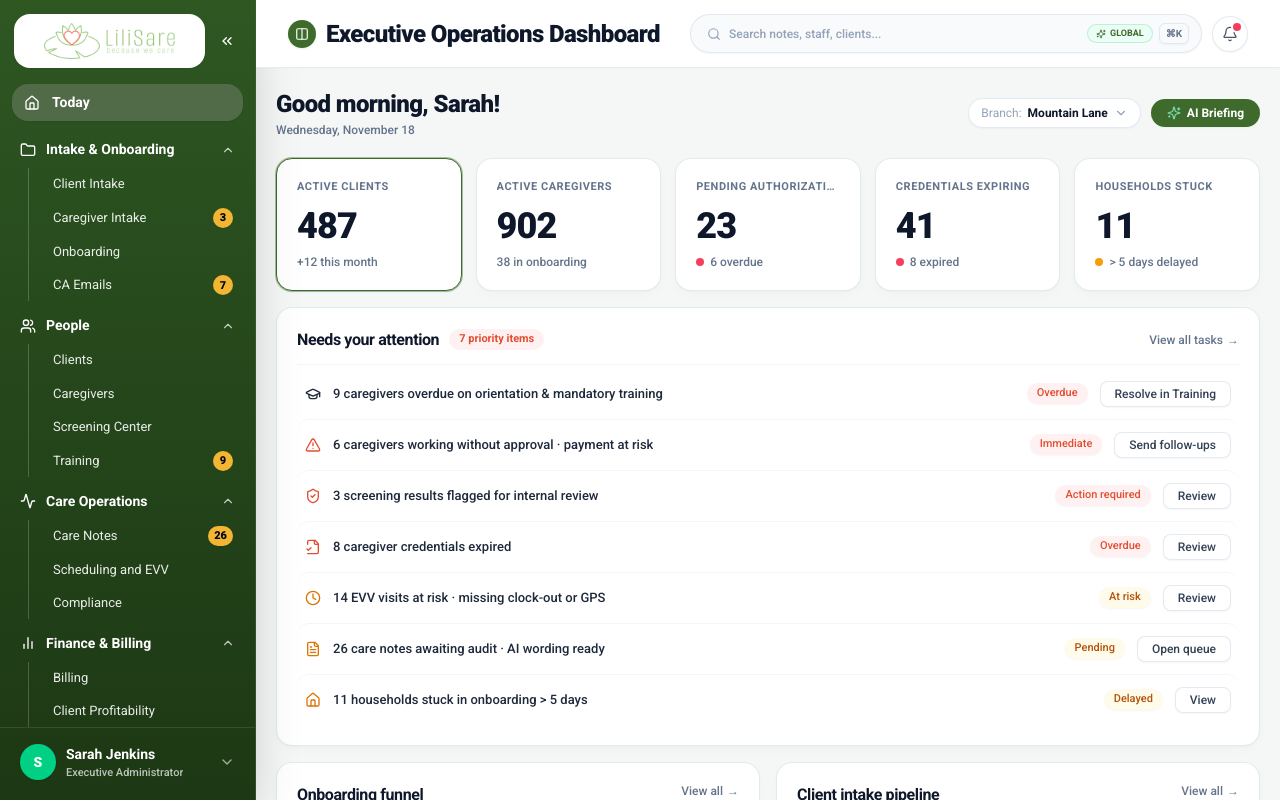
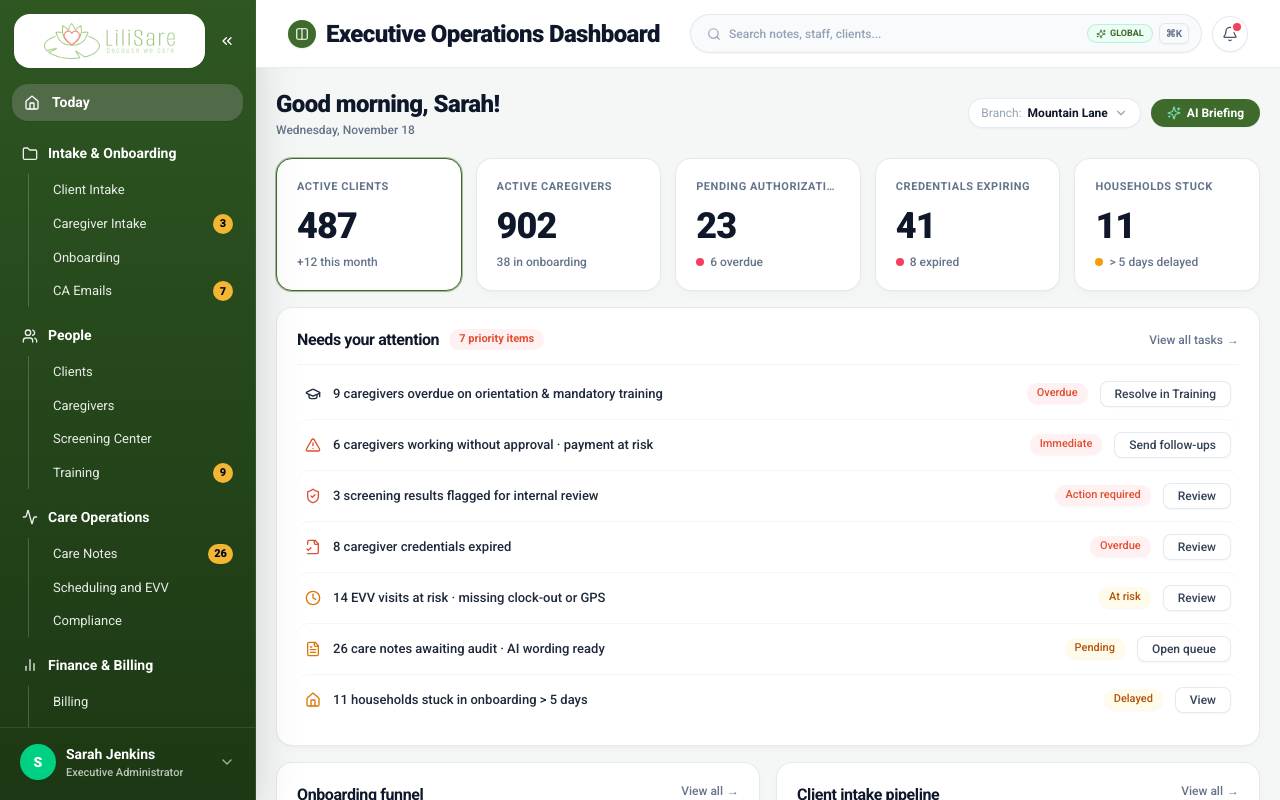
Before and after one commit to anilbuffer/lilisare-prototype, a Next.js app: page /admin-portal/dashboard in a window 1280 px wide. Built offline with nearby package versions, Linux system fonts and the light colour scheme.

Commit message:
feat: add Sidebar component with role-based navigation and collapsible layout

```diff
--- a/src/components/layout/Sidebar.tsx
+++ b/src/components/layout/Sidebar.tsx
@@ -14,7 +14,6 @@ import {
   ChevronsLeft,
   ChevronsRight,
   ChevronDown,
-  ChevronUp,
   X,
   ShieldCheck,
   LogOut,
@@ -560,21 +559,18 @@ export function Sidebar({ mobileOpen = false, onCloseMobile }: SidebarProps = {}
           const GroupIcon = group.icon;
 
           return (
-            <div key={group.id} className="pt-1.5">
-              {/* Group Header (Static, always open, matching reference screenshot) */}
+            <div key={group.id} className="pt-2">
+              {/* Group Header (Clean Open Section Header, Not an Accordion) */}
               {isSidebarCollapsed && !isMobile ? (
                 <div className="flex justify-center py-2" title={group.title}>
                   <GroupIcon className="w-4 h-4 text-white shrink-0" />
                 </div>
               ) : (
-                <div className="flex items-center justify-between px-2 py-1 select-none">
-                  <div className="flex items-center gap-2.5 min-w-0">
-                    <GroupIcon className="w-4 h-4 text-white shrink-0" />
+                <div className="flex items-center gap-2.5 px-2.5 py-1.5 select-none">
+                  <GroupIcon className="w-4 h-4 text-white/90 shrink-0" />
                   <span className="text-[13px] sm:text-[14px] font-bold text-white tracking-normal truncate">
                     {group.title}
                   </span>
-                  </div>
-                  <ChevronUp className="w-3.5 h-3.5 text-white/70 shrink-0" />
                 </div>
               )}
 
```
Lines whose indentation alone changed are shown as unchanged.
